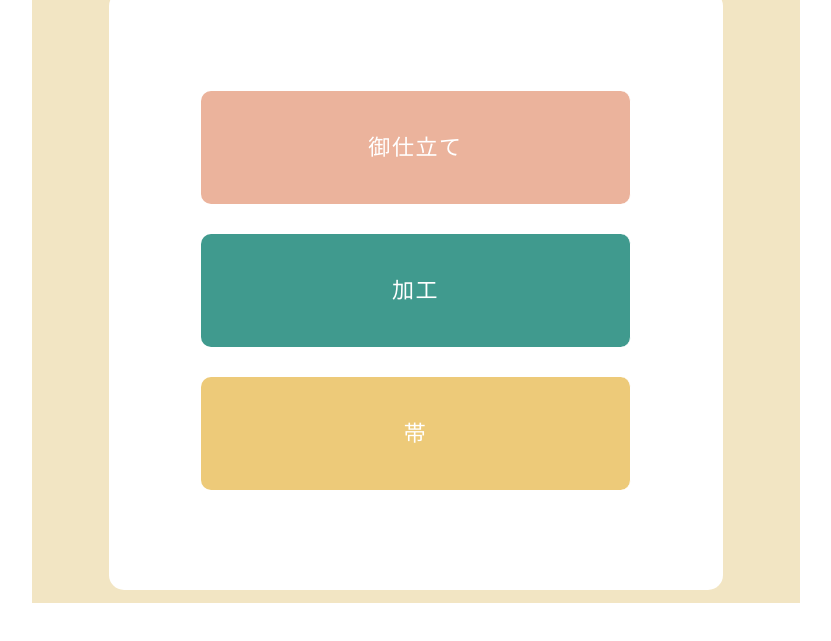
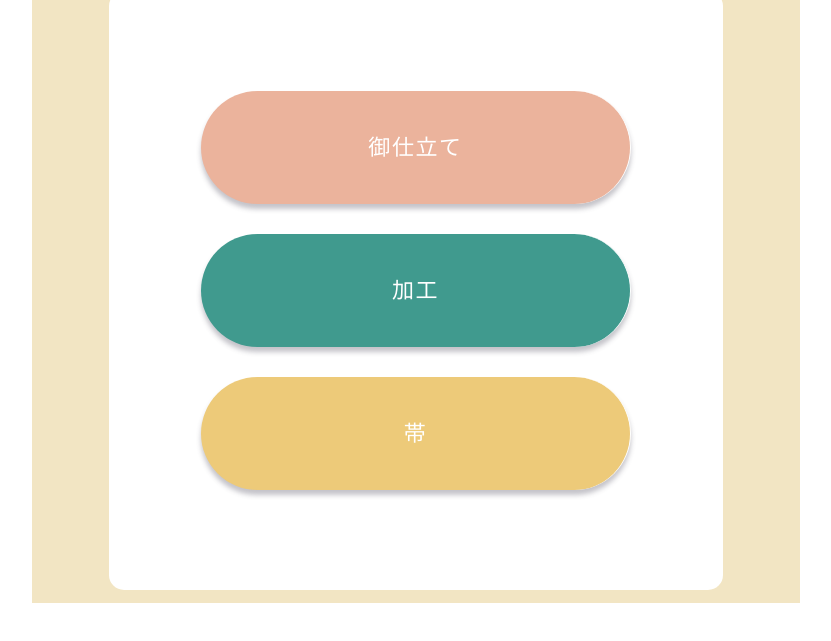
Before and after one commit to kahiya/ochicochi-calc-system, a plain HTML site: page index.html in a window 1280 px wide. Shown: the part 197-838 px from the top of the page, without its empty margins (224-1055 px from the left). Drawn offline with Linux system fonts and the light colour scheme; a web font is replaced by a local one.

Commit message:
メニューの形状を変更

```diff
--- a/css/index.css
+++ b/css/index.css
@@ -42,7 +42,13 @@
     color: #fff;
     text-align: center;
     border-right: 1px solid #fff;
-    border-radius: 10px;
+    border-radius: 60px;
+    box-shadow: 0 5px 5px rgba(60, 55, 75, 0.3); ;
+    transition: transform .2s;
+}
+
+.top-menu-item:active {
+    transform: scale(.95);
 }
 
 .shitate {
```
